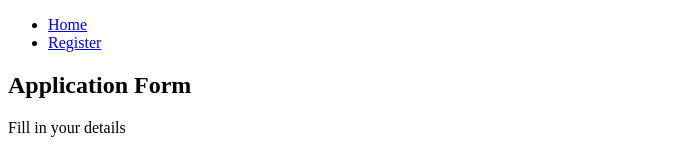
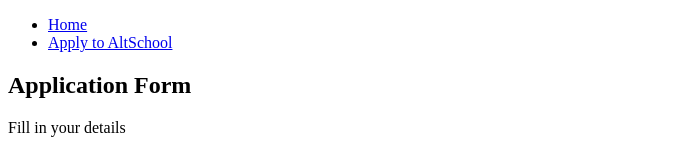
Before and after one commit to SixtusNnanna/altschool-assignment, a plain HTML site: page Biography/registration/index.html in a window 1280 px wide. Shown: the top 154 px of the page, without its empty margins (0-693 px from the left). Drawn offline with Linux system fonts and the light colour scheme.

Commit message:
third comiit

```diff
--- a/Biography/registration/index.html
+++ b/Biography/registration/index.html
@@ -10,7 +10,7 @@
     <nav>
         <ul>
             <li><a href="../">Home</a></li>
-             <li><a href="./">Register</a></li>
+             <li><a href="./">Apply to AltSchool</a></li>
         </ul>
     </nav>
 
```
